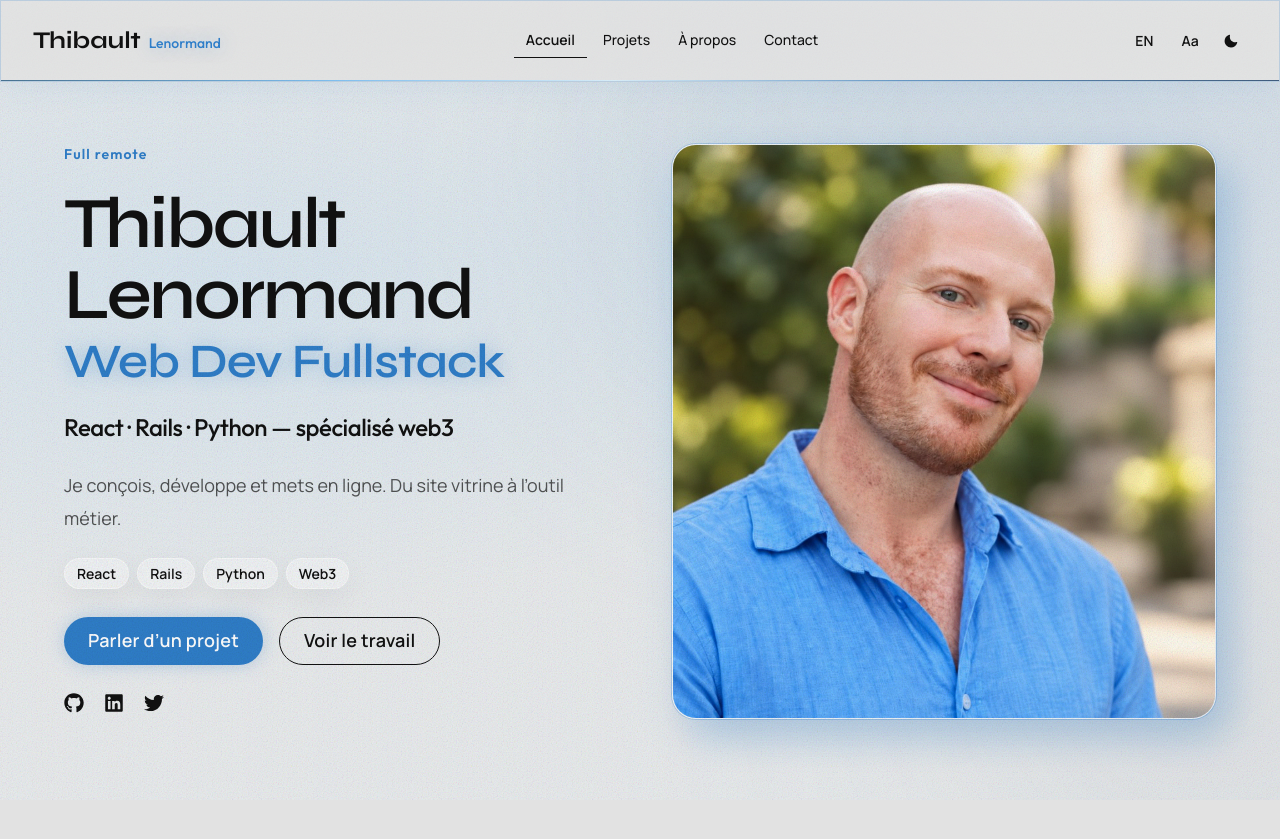
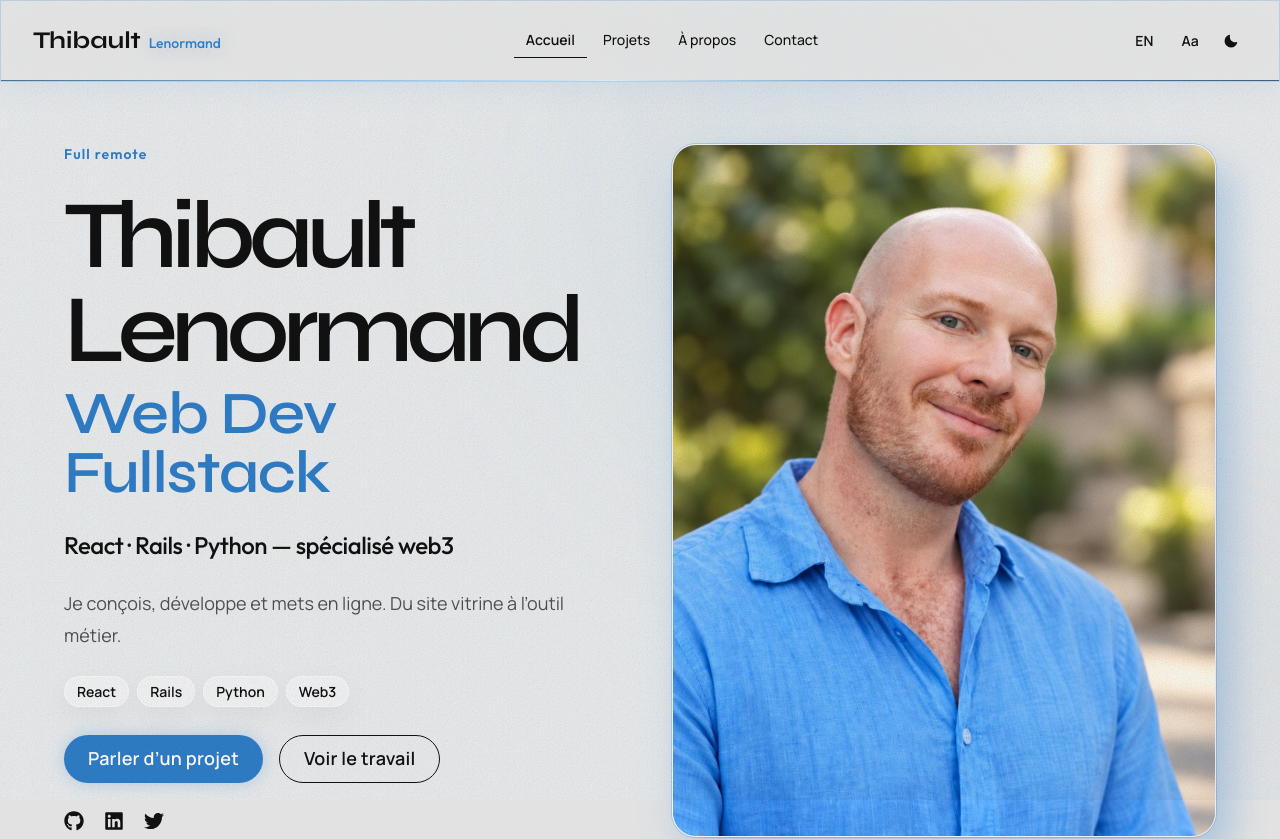
Before and after one commit to ThibaultL24/Portfolio, a React (Vite) app: page / in a window 1280 px wide. Shown: the top 839 px of the page. Built offline with nearby package versions, Linux system fonts and the light colour scheme; a web font is replaced by a local one.

Commit message:
Add pointer parallax and editorial hero typography

```diff
--- a/src/features/home/components/HeroSection.jsx
+++ b/src/features/home/components/HeroSection.jsx
@@ -11,18 +11,39 @@ import {
   Button,
 } from "@chakra-ui/react";
 import { Link as RouterLink } from "react-router-dom";
+import { useRef } from "react";
 import { FaGithub, FaLinkedin, FaTwitter } from "react-icons/fa";
 import profileImg from "../../../assets/img/Thibault1.jpg";
 import { useTranslation } from "../../../hooks/useTranslation";
 
 const HeroSection = () => {
   const { t } = useTranslation();
+  const heroRef = useRef(null);
+  const handlePointerMove = (event) => {
+    if (event.pointerType !== "mouse" || !window.matchMedia("(prefers-reduced-motion: no-preference) and (pointer: fine)").matches) return;
+    const el = heroRef.current;
+    if (!el) return;
+    const rect = el.getBoundingClientRect();
+    const x = ((event.clientX - rect.left) / rect.width - 0.5) * 2;
+    const y = ((event.clientY - rect.top) / rect.height - 0.5) * 2;
+    el.style.setProperty("--hero-x", (x * 13).toFixed(2) + "px");
+    el.style.setProperty("--hero-y", (y * 10).toFixed(2) + "px");
+  };
+  const resetParallax = () => {
+    if (!heroRef.current) return;
+    heroRef.current.style.setProperty("--hero-x", "0px");
+    heroRef.current.style.setProperty("--hero-y", "0px");
+  };
   const title = t("home.title");
   const [titleLead, titlePunch] = String(title).split("\n");
   const offers = t("home.offers");
 
   return (
     <Box
+      ref={heroRef}
+      className="tl-hero"
+      onPointerMove={handlePointerMove}
+      onPointerLeave={resetParallax}
       bg="transparent"
       color="brand.ink"
       mx={{ base: -4, md: -8, lg: -16 }}
@@ -30,12 +51,8 @@ const HeroSection = () => {
       position="relative"
       overflow="hidden"
     >
-      <Box
-        position="absolute"
-        inset={0}
-        pointerEvents="none"
-        bg="radial-gradient(ellipse at 18% 30%, rgba(126,200,255,0.16) 0%, transparent 46%), radial-gradient(ellipse at 88% 10%, rgba(47,126,201,0.12) 0%, transparent 42%)"
-      />
+      <Box className="tl-hero__ambient" aria-hidden="true" />
+      <Box className="tl-hero__light" aria-hidden="true" />
       <Flex
         direction={{ base: "column", lg: "row" }}
         align="center"
@@ -47,7 +64,7 @@ const HeroSection = () => {
       >
         <VStack align="flex-start" spacing={6} flex="1" maxW={{ lg: "58%" }}>
           <Text
-            className="font-subtitle neon-text"
+            className="font-subtitle tl-hero__eyebrow"
             fontFamily="'Outfit', sans-serif"
             fontSize="sm"
             letterSpacing="0.08em"
@@ -59,20 +76,20 @@ const HeroSection = () => {
           <Heading
             as="h1"
             fontFamily="'Syne', sans-serif"
-            fontSize={{ base: "4xl", md: "6xl", xl: "7xl" }}
+            fontSize={{ base: "5xl", md: "7xl", xl: "8xl" }}
             fontWeight="600"
             lineHeight="0.98"
-            letterSpacing="-0.03em"
+            letterSpacing="-0.065em"
             color="brand.ink"
           >
             {titleLead}
             {titlePunch && (
               <Text
                 as="span"
-                className="neon-text"
+                className="tl-hero__metal-text"
                 display="block"
                 color="brand.cyan"
-                fontSize={{ base: "2xl", md: "4xl", xl: "5xl" }}
+                fontSize={{ base: "3xl", md: "5xl", xl: "6xl" }}
                 letterSpacing="-0.02em"
                 mt={2}
               >
@@ -146,7 +163,7 @@ const HeroSection = () => {
               filter="blur(18px)"
             />
             <Box
-              className="glass neon-edge"
+              className="glass neon-edge tl-hero__portrait"
               position="relative"
               h="100%"
               overflow="hidden"
```
